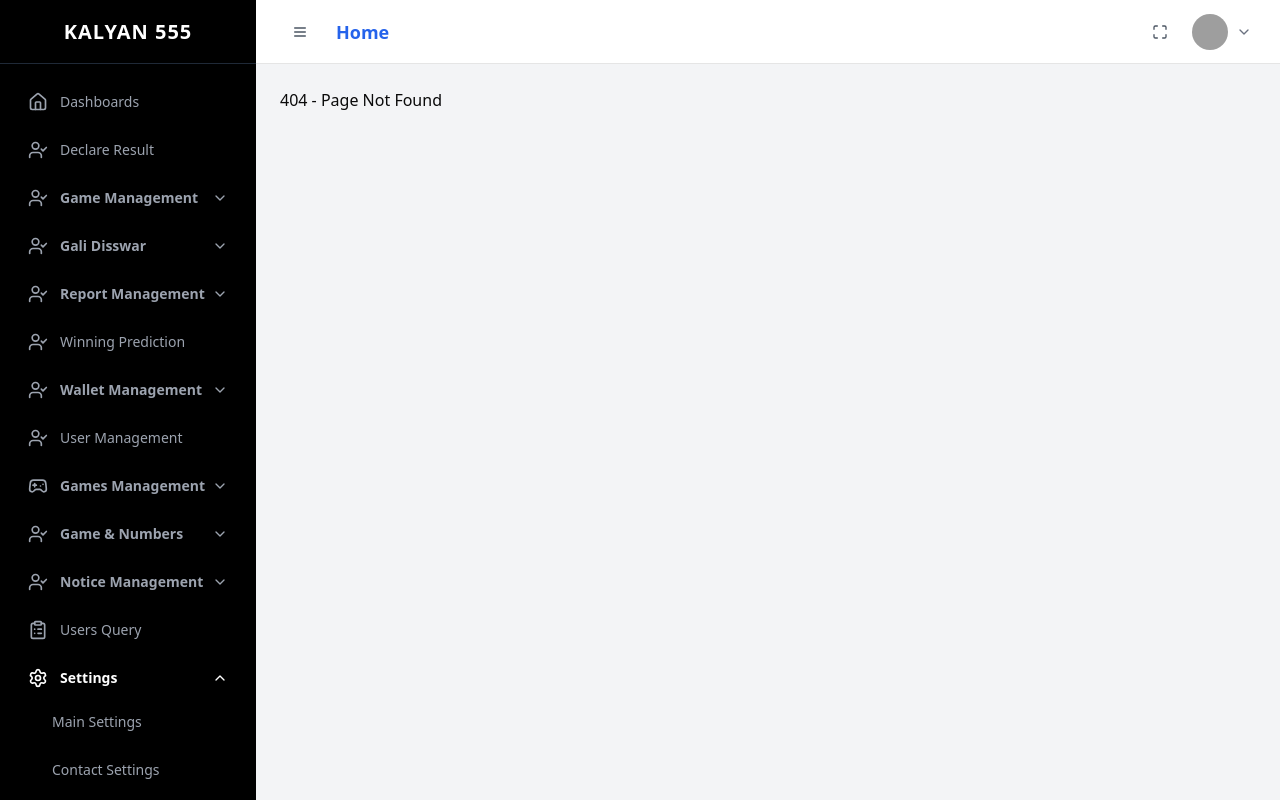
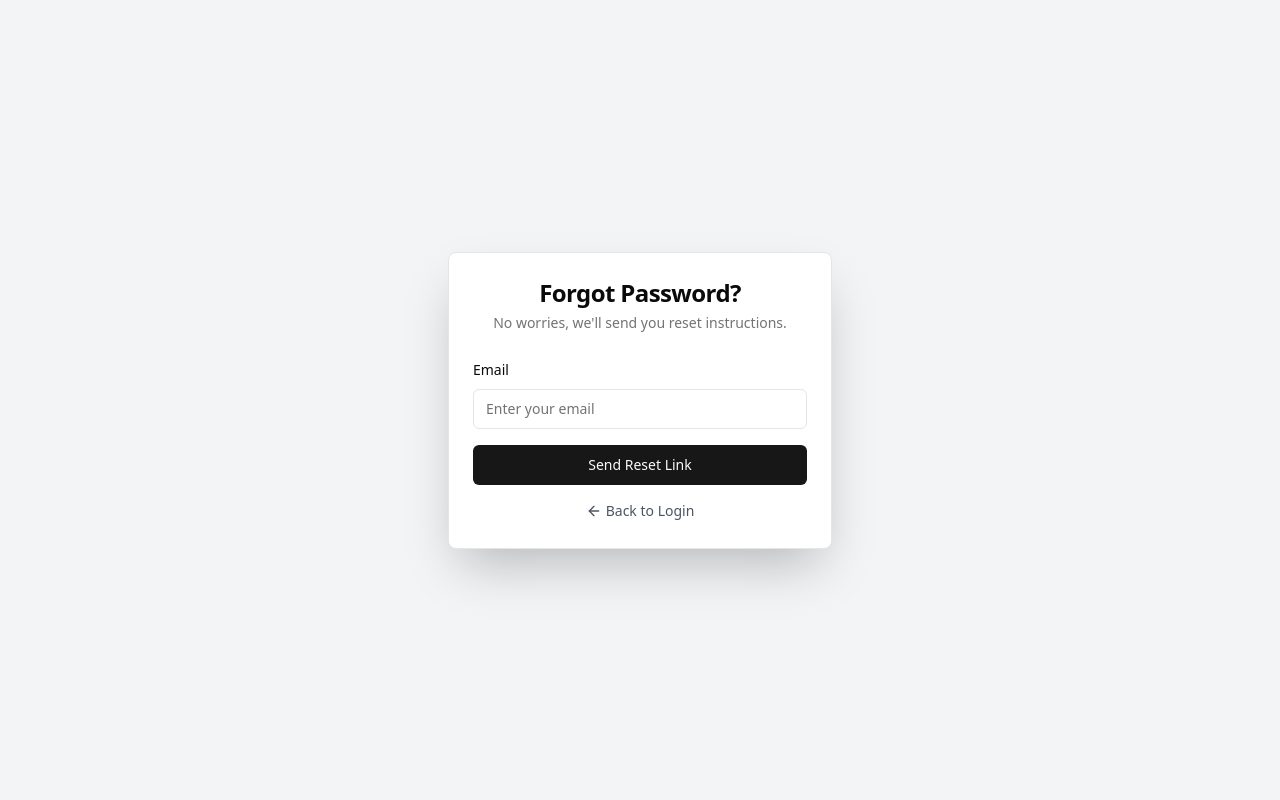
Before and after one commit to tyujjwal6/Kalyan-555, a React (Vite) app: page /forgot-password in a window 1280 px wide. Built offline with nearby package versions, Linux system fonts and the light colour scheme; grey boxes are pictures that could not be loaded.

Commit message:
functionality improved

```diff
--- a/src/App.jsx
+++ b/src/App.jsx
@@ -1,79 +1,90 @@
-import React from 'react'
-import { BrowserRouter,Routes, Route } from 'react-router-dom'
-import DashboardPage from './Pages/Dashboard/DashboardPage'
-import DeclareResult from './Pages/DeclareResult'
-import GameName from './Pages/Gamemanagement/GameName1'
-import GameName2 from './Pages/GaliDisswar/GameName2'
-import GameRates from './Pages/Gamemanagement/GameRates1'
-import BidHistory from './Pages/Gamemanagement/BidHistory1'
-import ResultHistory from './Pages/Gamemanagement/ResultHistory1'
-import GameSellReport from './Pages/Gamemanagement/GameSellReport1'
-import GameWinningReport from './Pages/Gamemanagement/GameWinningReport1'
-import Layout from './Pages/Layout'
-import Header from './Pages/Header'
-import GameWinningPrediction from './Pages/Gamemanagement/GameWinningPrediction1'
-import GameRates2 from './Pages/GaliDisswar/GameRates2'
-import BidHistory2 from './Pages/GaliDisswar/BidHistory2'
-import DeclareResult2 from './Pages/GaliDisswar/DeclareResult2'
-import DeclareResult1 from './Pages/Gamemanagement/DeclareResults1'
-import ResultHistory2 from './Pages/GaliDisswar/ResultHistory2'
-import SellReport from './Pages/GaliDisswar/SellReport'
-import WinningReport from './Pages/GaliDisswar/WinningReport'
-import WinningPrediction5 from './Pages/GaliDisswar/WinningPrediction'
-import UserBidHistory from './Pages/Reportmanagement/UserBidHistory'
-import CustomerSellReport from './Pages/Reportmanagement/CustomerSellReport'
-import WinningReport1 from './Pages/Reportmanagement/WinningReport1'
-import TransferPointReport from './Pages/Reportmanagement/TranferPointReport'
-import BidWinReport from './Pages/Reportmanagement/BidWinReport'
-import WithdrawReport from './Pages/Reportmanagement/WithdrawReport'
-import AutoDepositHistory from './Pages/Reportmanagement/AutoDepositHistory'
-import WinningPrediction3 from './Pages/WinningPrediction3'
-import FundRequest from './Pages/WalletManagement/FundRequest'
-import WithdrawRequest from './Pages/WalletManagement/WithdrawRequest'
-import AmountAddedByAdmin from './Pages/WalletManagement/AmountAddedByAdmin'
-import AddFund from './Pages/WalletManagement/AddFundUserWalltet'
-import BidRevert from './Pages/WalletManagement/BidRevert'
-import AutopayTransaction from './Pages/WalletManagement/AutoPayTransaction'
-import UserManagement from './Pages/UserManagement'
-import GameName3 from './Pages/GamesManagement/GameName3'
-import GameRates3 from './Pages/GamesManagement/GameRates3'
-import SingleDigit from './Pages/GamrAndNumbers/SingleDigit'
-import JodiDigit from './Pages/GamrAndNumbers/JodiDigit'
-import SinglePana from './Pages/GamrAndNumbers/SinglePana'
-import DoublePana from './Pages/GamrAndNumbers/DoublePana'
-import TripplePana from './Pages/GamrAndNumbers/TripplePana'
-import HalfSangam from './Pages/GamrAndNumbers/HalfSangam'
-import FullSangam from './Pages/GamrAndNumbers/FullSangam'
-import NoticeManagement from './Pages/Noticemanagement/NoticeManagement'
-import SendNotification from './Pages/Noticemanagement/SendNotification'
-import UserQuery from './Pages/UserQuery'
-import MainSettings from './Pages/Setting/MainSettings'
-import ContactSettings from './Pages/Setting/ContactSettings'
-import ClearData from './Pages/Setting/ClearData'
-import SliderImage from './Pages/Setting/SliderImages'
-import QRCodeImages from './Pages/Setting/QRcodeImages'
-import HowToPlay from './Pages/Setting/HowToPlay'
+// src/App.jsx
+
+import React from 'react';
+import { BrowserRouter, Routes, Route, Navigate } from 'react-router-dom';
+
+// Import Layout and Public Pages
+import Layout from './Pages/Layout';
+import LoginPage from './Pages/LoginPage';
+import ForgotPasswordPage from './Pages/ForgotPasswordPage';
+
+// Import All Protected Page Components
+import DashboardPage from './Pages/Dashboard/DashboardPage';
+import DeclareResult from './Pages/DeclareResult';
+import GameName from './Pages/Gamemanagement/GameName1';
+import GameName2 from './Pages/GaliDisswar/GameName2';
+import GameRates from './Pages/Gamemanagement/GameRates1';
+import BidHistory from './Pages/Gamemanagement/BidHistory1';
+import ResultHistory from './Pages/Gamemanagement/ResultHistory1';
+import GameSellReport from './Pages/Gamemanagement/GameSellReport1';
+import GameWinningReport from './Pages/Gamemanagement/GameWinningReport1';
+import GameWinningPrediction from './Pages/Gamemanagement/GameWinningPrediction1';
+import GameRates2 from './Pages/GaliDisswar/GameRates2';
+import BidHistory2 from './Pages/GaliDisswar/BidHistory2';
+import DeclareResult2 from './Pages/GaliDisswar/DeclareResult2';
+import DeclareResult1 from './Pages/Gamemanagement/DeclareResults1';
+import ResultHistory2 from './Pages/GaliDisswar/ResultHistory2';
+import SellReport from './Pages/GaliDisswar/SellReport';
+import WinningReport from './Pages/GaliDisswar/WinningReport';
+import WinningPrediction5 from './Pages/GaliDisswar/WinningPrediction';
+import UserBidHistory from './Pages/Reportmanagement/UserBidHistory';
+import CustomerSellReport from './Pages/Reportmanagement/CustomerSellReport';
+import WinningReport1 from './Pages/Reportmanagement/WinningReport1';
+import TransferPointReport from './Pages/Reportmanagement/TranferPointReport';
+import BidWinReport from './Pages/Reportmanagement/BidWinReport';
+import WithdrawReport from './Pages/Reportmanagement/WithdrawReport';
+import AutoDepositHistory from './Pages/Reportmanagement/AutoDepositHistory';
+import WinningPrediction3 from './Pages/WinningPrediction3';
+import FundRequest from './Pages/WalletManagement/FundRequest';
+import WithdrawRequest from './Pages/WalletManagement/WithdrawRequest';
+import AmountAddedByAdmin from './Pages/WalletManagement/AmountAddedByAdmin';
+import AddFund from './Pages/WalletManagement/AddFundUserWalltet';
+import BidRevert from './Pages/WalletManagement/BidRevert';
+import AutopayTransaction from './Pages/WalletManagement/AutoPayTransaction';
+import UserManagement from './Pages/UserManagement';
+import GameName3 from './Pages/GamesManagement/GameName3';
+import GameRates3 from './Pages/GamesManagement/GameRates3';
+import SingleDigit from './Pages/GamrAndNumbers/SingleDigit';
+import JodiDigit from './Pages/GamrAndNumbers/JodiDigit';
+import SinglePana from './Pages/GamrAndNumbers/SinglePana';
+import DoublePana from './Pages/GamrAndNumbers/DoublePana';
+import TripplePana from './Pages/GamrAndNumbers/TripplePana';
+import HalfSangam from './Pages/GamrAndNumbers/HalfSangam';
+import FullSangam from './Pages/GamrAndNumbers/FullSangam';
+import NoticeManagement from './Pages/Noticemanagement/NoticeManagement';
+import SendNotification from './Pages/Noticemanagement/SendNotification';
+import UserQuery from './Pages/UserQuery';
+import MainSettings from './Pages/Setting/MainSettings';
+import ContactSettings from './Pages/Setting/ContactSettings';
+import ClearData from './Pages/Setting/ClearData';
+import SliderImage from './Pages/Setting/SliderImages';
+import QRCodeImages from './Pages/Setting/QRcodeImages';
+import HowToPlay from './Pages/Setting/HowToPlay';
 
 const App = () => {
+  // Simple check for authentication. Replace with your actual auth logic (e.g., from context or Redux).
+  const isAuthenticated = true; // Set to `false` to test the login redirect
+
   return (
+    <BrowserRouter>
+      <Routes>
+        {/* Public routes that don't need the main layout */}
+        <Route path="/login" element={<LoginPage />} />
+        <Route path="/forgot-password" element={<ForgotPasswordPage />} />
 
-    <BrowserRouter>
-
-      <Routes>
-        {/* All routes inside Layout will have the sidebar */}
-        <Route path="/" element={<Layout />}>
-          {/* The index route is the default page for the parent path "/" */}
+        {/* Protected routes that use the main layout */}
+        <Route
+          path="/"
+          element={isAuthenticated ? <Layout /> : <Navigate to="/login" replace />}
+        >
+          {/* Default child route for "/" is the dashboard */}
           <Route index element={<DashboardPage />} />
 
+          {/* Your extensive list of protected routes */}
           <Route path="declare-result" element={<DeclareResult />} />
-
-          {/* Game Management Routes */}
           <Route path="game-name" element={<GameName />} />
           <Route path="game-rates" element={<GameRates />} />
           <Route path="bid-history" element={<BidHistory />} />
-          <Route path="bid-history-2" element={<BidHistory2 />} />
-
-          {/* Note: Path for the second "Declare Result" link */}
           <Route path="declare-result-gm" element={<DeclareResult1 />} />
           <Route path="result-history" element={<ResultHistory />} />
           <Route path="game-sell-report" element={<GameSellReport />} />
@@ -86,10 +97,10 @@ const App = () => {
           <Route path="result-history-2" element={<ResultHistory2 />} />
           <Route path="sell-report" element={<SellReport />} />
           <Route path="winning-report" element={<WinningReport />} />
-          <Route path="winning-prediction" element={<WinningPrediction5 />} />
+          <Route path="winning-prediction-5" element={<WinningPrediction5 />} />
           <Route path="user-bid-history" element={<UserBidHistory />} />
           <Route path="customer-sell-report" element={<CustomerSellReport />} />
-          <Route path="winning-report" element={<WinningReport1 />} />
+          <Route path="winning-report-1" element={<WinningReport1 />} />
           <Route path="transfer-point-report" element={<TransferPointReport />} />
           <Route path="bid-win-report" element={<BidWinReport />} />
           <Route path="withdraw-report" element={<WithdrawReport />} />
@@ -120,18 +131,13 @@ const App = () => {
           <Route path="slider-images" element={<SliderImage />} />
           <Route path="qr-code-images" element={<QRCodeImages />} />
           <Route path="how-to-play" element={<HowToPlay />} />
+        </Route>
 
-
-
-
-          {/* Placeholder for other routes */}
-
-          {/* A catch-all route for non-existent pages */}
-          <Route path="*" element={<div>404 - Page Not Found</div>} />
-        </Route>
+        {/* A catch-all route for any other path */}
+        <Route path="*" element={<div>404 - Page Not Found</div>} />
       </Routes>
     </BrowserRouter>
-    )
-}
+  );
+};
 
-export default App
+export default App;
--- /dev/null
+++ b/src/Pages/ForgotPasswordPage.jsx
@@ -0,0 +1,90 @@
+// src/pages/ForgotPasswordPage.jsx
+
+import React, { useState } from 'react';
+import { Link } from 'react-router-dom';
+import { Button } from "@/components/ui/button";
+import {
+  Card,
+  CardContent,
+  CardDescription,
+  CardHeader,
+  CardTitle,
+} from "@/components/ui/card";
+import { Input } from "@/components/ui/input";
+import { Label } from "@/components/ui/label";
+import { Loader2, ArrowLeft } from 'lucide-react';
+
+const ForgotPasswordPage = () => {
+  const [email, setEmail] = useState('');
+  const [isLoading, setIsLoading] = useState(false);
+
+  /**
+   * Handles the form submission for password reset.
+   */
+  const handleReset = async (event) => {
+    event.preventDefault();
+    setIsLoading(true);
+
+    const formData = { email };
+    console.log("Holding reset data and hitting dummy API:", formData);
+
+    // Simulate API call
+    try {
+      await new Promise(resolve => setTimeout(resolve, 1500));
+
+      console.log("Dummy API call successful!");
+      alert("If an account with that email exists, a password reset link has been sent.");
+      setEmail(''); // Clear the input after submission
+
+    } catch (error) {
+      console.error("Password reset request failed:", error);
+      alert("Failed to send reset link. Please try again later.");
+    } finally {
+      setIsLoading(false);
+    }
+  };
+
+  return (
+    <div className="flex items-center justify-center min-h-screen bg-gray-100 dark:bg-gray-900 px-4">
+      <Card className="w-full max-w-sm shadow-2xl">
+        <CardHeader className="space-y-1 text-center">
+          <CardTitle className="text-2xl font-bold">Forgot Password?</CardTitle>
+          <CardDescription>
+            No worries, we'll send you reset instructions.
+          </CardDescription>
+        </CardHeader>
+        <CardContent>
+          <form onSubmit={handleReset} className="space-y-4">
+            <div className="space-y-2">
+              <Label htmlFor="email">Email</Label>
+              <Input
+                id="email"
+                type="email"
+                placeholder="Enter your email"
+                required
+                value={email}
+                onChange={(e) => setEmail(e.target.value)}
+                disabled={isLoading}
+              />
+            </div>
+            <Button type="submit" className="w-full" disabled={isLoading}>
+              {isLoading && <Loader2 className="mr-2 h-4 w-4 animate-spin" />}
+              {isLoading ? 'Sending...' : 'Send Reset Link'}
+            </Button>
+          </form>
+          <div className="mt-4 text-center text-sm">
+            <Link
+              to="/login"
+              className="inline-flex items-center text-gray-600 hover:text-gray-900 hover:underline"
+            >
+              <ArrowLeft className="mr-1 h-4 w-4" />
+              Back to Login
+            </Link>
+          </div>
+        </CardContent>
+      </Card>
+    </div>
+  );
+};
+
+export default ForgotPasswordPage;
--- a/src/Pages/Header.jsx
+++ b/src/Pages/Header.jsx
@@ -1,6 +1,8 @@
 import React from 'react';
+// --- NEW: Import Link for navigation ---
 import { Link } from 'react-router-dom';
-import { Menu, Maximize, User, Settings, LogOut, ChevronDown } from 'lucide-react';
+// --- NEW: Import a new icon ---
+import { Menu, Maximize, User, Settings, LogOut, ChevronDown, KeyRound } from 'lucide-react';
 import { Button } from "@/components/ui/button";
 import {
   DropdownMenu,
@@ -14,29 +16,26 @@ import { Avatar, AvatarFallback, AvatarImage } from "@/components/ui/avatar";
 
 const Header = ({ onMenuClick }) => {
 
-  // Dummy function to toggle fullscreen mode
   const handleFullscreen = () => {
     if (!document.fullscreenElement) {
       document.documentElement.requestFullscreen();
-      console.log("Entering fullscreen mode.");
     } else if (document.exitFullscreen) {
       document.exitFullscreen();
-      console.log("Exiting fullscreen mode.");
     }
   };
 
-  // Dummy function to simulate a logout API call
   const handleLogout = () => {
     console.log("User logout initiated...");
+    // In a real app, you would clear the user's session/token and redirect
+    // For now, we'll just log to the console.
     alert("Dummy API Call: User has been logged out.");
+    // Example navigation on logout: window.location.href = '/login';
   };
 
   return (
     <header className="sticky top-0 z-30 flex h-16 items-center justify-between border-b bg-white px-4 sm:px-6">
-      {/* Left side of the header */}
       <div className="flex items-center gap-4">
-
-        <Button variant="ghost" size="icon" onClick={onMenuClick}>
+        <Button variant="ghost" size="icon" onClick={onMenuClick} className="lg:hidden"> {/* Often hidden on larger screens */}
           <Menu className="h-6 w-6 text-gray-600" />
         </Button>
         <Link to="/" className="text-lg font-semibold text-blue-600 hover:text-blue-700">
@@ -44,7 +43,6 @@ const Header = ({ onMenuClick }) => {
         </Link>
       </div>
 
-      {/* Right side of the header */}
       <div className="flex items-center gap-2">
         <Button variant="ghost" size="icon" onClick={handleFullscreen}>
           <Maximize className="h-5 w-5 text-gray-600" />
@@ -52,7 +50,7 @@ const Header = ({ onMenuClick }) => {
 
         <DropdownMenu>
           <DropdownMenuTrigger asChild>
-            <Button variant="ghost" className="flex items-center gap-2 rounded-full p-1 h-auto">
+            <Button variant="ghost" className="flex items-center gap-2 rounded-full p-1 h-auto focus-visible:ring-0">
               <Avatar className="h-9 w-9">
                 <AvatarImage src="https://i.pravatar.cc/150" alt="User Avatar" />
                 <AvatarFallback>AD</AvatarFallback>
@@ -71,8 +69,18 @@ const Header = ({ onMenuClick }) => {
               <Settings className="mr-2 h-4 w-4" />
               <span>Settings</span>
             </DropdownMenuItem>
+
+            {/* --- NEW: Forgot Password link added here --- */}
+            {/* Using `asChild` allows the Link component to be the actual clickable element */}
+            <DropdownMenuItem asChild>
+              <Link to="/forgot-password">
+                <KeyRound className="mr-2 h-4 w-4" />
+                <span>Change Password</span>
+              </Link>
+            </DropdownMenuItem>
+
             <DropdownMenuSeparator />
-            <DropdownMenuItem onClick={handleLogout} className="cursor-pointer">
+            <DropdownMenuItem onClick={handleLogout} className="cursor-pointer text-red-600 focus:bg-red-50 focus:text-red-700">
               <LogOut className="mr-2 h-4 w-4" />
               <span>Log out</span>
             </DropdownMenuItem>
--- /dev/null
+++ b/src/Pages/LoginPage.jsx
@@ -0,0 +1,108 @@
+// src/pages/LoginPage.jsx
+
+import React, { useState } from 'react';
+import { Link, useNavigate } from 'react-router-dom';
+import { Button } from "@/components/ui/button";
+import {
+  Card,
+  CardContent,
+  CardDescription,
+  CardHeader,
+  CardTitle,
+} from "@/components/ui/card";
+import { Input } from "@/components/ui/input";
+import { Label } from "@/components/ui/label";
+import { Loader2 } from 'lucide-react'; // For the loading spinner
+
+const LoginPage = () => {
+  const [email, setEmail] = useState('');
+  const [password, setPassword] = useState('');
+  const [isLoading, setIsLoading] = useState(false);
+  const navigate = useNavigate(); // Hook to programmatically navigate
+
+  /**
+   * Handles the form submission.
+   * In a real application, you would replace the dummy timeout with an actual API call.
+   */
+  const handleSubmit = async (event) => {
+    event.preventDefault();
+    setIsLoading(true);
+
+    // Prepare the data payload for the backend API
+    const formData = {
+      email,
+      password,
+    };
+
+    console.log("Holding login data and hitting dummy API:", formData);
+
+    // Simulate API call
+    try {
+      await new Promise(resolve => setTimeout(resolve, 1500)); // 1.5-second delay
+
+      console.log("Dummy API call successful!");
+      // On successful login, navigate to the dashboard
+      navigate('/');
+
+    } catch (error) {
+      console.error("Login failed:", error);
+      alert("Login failed. Please check your credentials and try again.");
+    } finally {
+      setIsLoading(false);
+    }
+  };
+
+  return (
+    <div className="flex items-center justify-center min-h-screen bg-gray-100 dark:bg-gray-900 px-4">
+      <Card className="w-full max-w-sm shadow-2xl">
+        <CardHeader className="space-y-1 text-center">
+          <CardTitle className="text-2xl font-bold">Sign In</CardTitle>
+          <CardDescription>
+            Enter your credentials to access your account
+          </CardDescription>
+        </CardHeader>
+        <CardContent>
+          <form onSubmit={handleSubmit} className="space-y-4">
+            <div className="space-y-2">
+              <Label htmlFor="email">Email</Label>
+              <Input
+                id="email"
+                type="email"
+                placeholder="m@example.com"
+                required
+                value={email}
+                onChange={(e) => setEmail(e.target.value)}
+                disabled={isLoading}
+              />
+            </div>
+            <div className="space-y-2">
+              <div className="flex items-center justify-between">
+                <Label htmlFor="password">Password</Label>
+                <Link
+                  to="/forgot-password"
+                  className="text-sm text-blue-600 hover:underline"
+                >
+                  Forgot password?
+                </Link>
+              </div>
+              <Input
+                id="password"
+                type="password"
+                required
+                value={password}
+                onChange={(e) => setPassword(e.target.value)}
+                disabled={isLoading}
+              />
+            </div>
+            <Button type="submit" className="w-full" disabled={isLoading}>
+              {isLoading && <Loader2 className="mr-2 h-4 w-4 animate-spin" />}
+              {isLoading ? 'Signing In...' : 'Sign In'}
+            </Button>
+          </form>
+        </CardContent>
+      </Card>
+    </div>
+  );
+};
+
+export default LoginPage;
```
